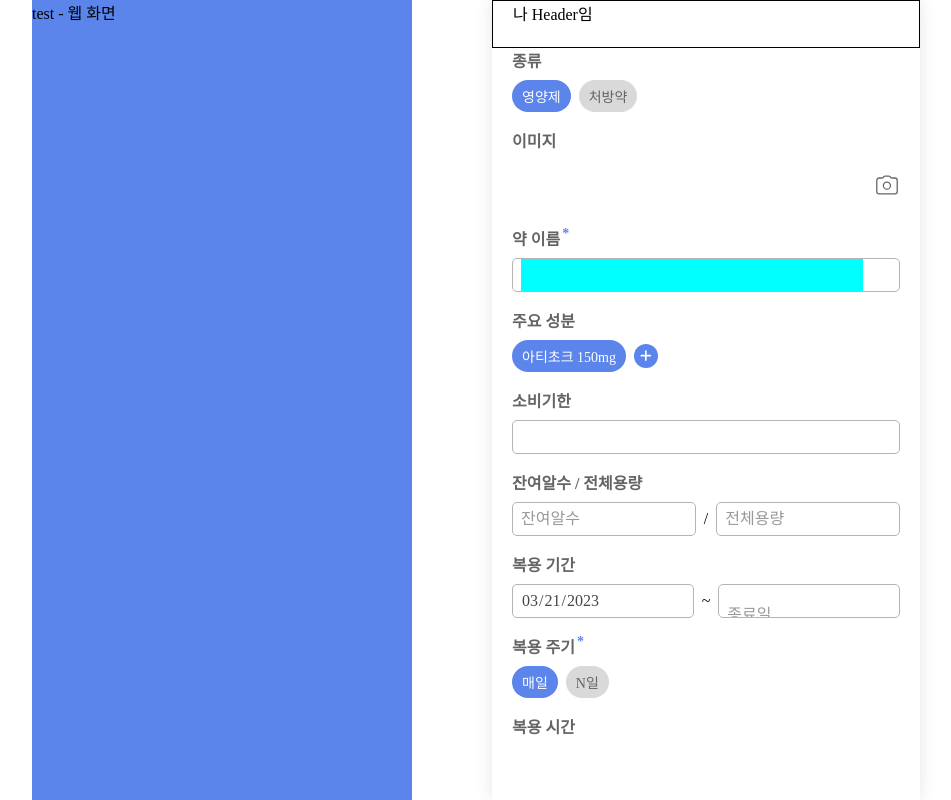
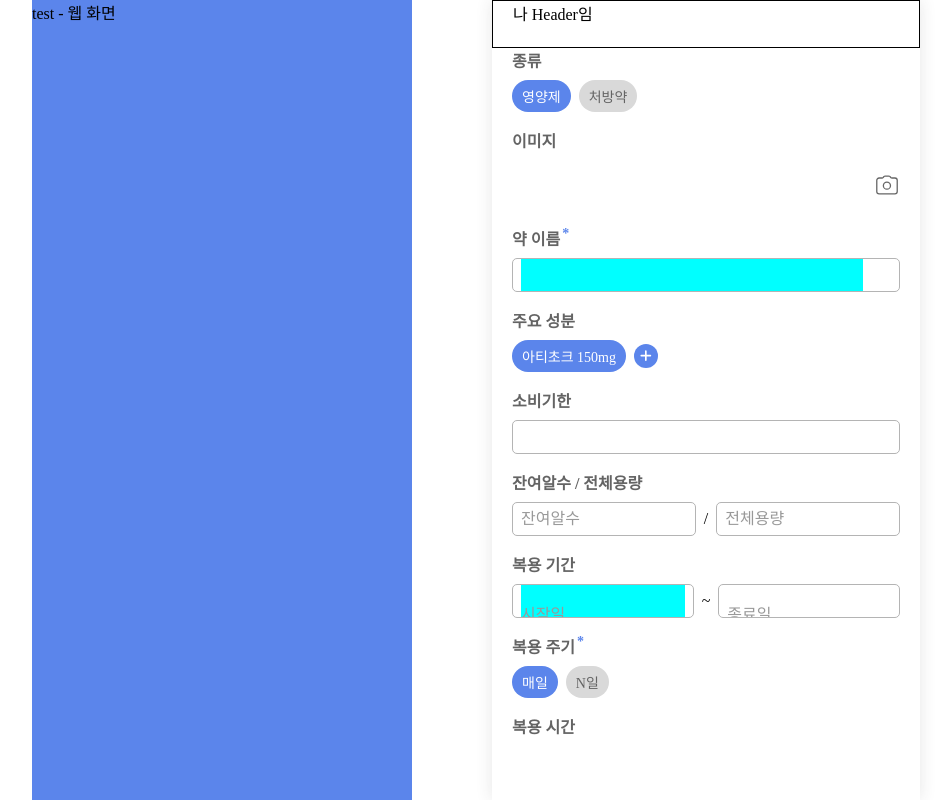
Before and after one commit to codestates-seb/seb42_main_013, a React (Create React App) app in the folder client/: page /datacreate in a window 1280 px wide. Shown: the whole page, without its empty margins (164-1115 px from the left). Built offline with nearby package versions, Linux system fonts and the light colour scheme; a web font is replaced by a local one.

Commit message:
[Docs] 객체 key 변경

```diff
--- a/client/src/pages/DataCreate.js
+++ b/client/src/pages/DataCreate.js
@@ -1,5 +1,5 @@
 import styled from "styled-components";
-import { faTimes, faPlus, faMinus } from '@fortawesome/free-solid-svg-icons';
+import { faPlus, faMinus } from '@fortawesome/free-solid-svg-icons';
 import { FontAwesomeIcon } from '@fortawesome/react-fontawesome';
 import { useState } from "react";
 import CreateModal from "../components/CreateModal";
@@ -93,13 +93,14 @@ function DataCrete() {
 
   const [data, setData] = useState(
     {
+      dataID: null,
       type: "supplement",
       img: null,
       name: "",
-      contains: [{
+      ingredients: [{
         ingredientId: null,
         ingredientName: '',
-        amount: ''
+        ingredientAmount: ''
       }],
       expiryDate: "",
       currentQty: "",
@@ -128,7 +129,7 @@ function DataCrete() {
       <InputSection>
         <h3>약 이름<p>*</p></h3>
         <div>
-          <DataInput required={1} minlength={1} type="text" data={data} setData={setData} value="name"/>
+          <DataInput required={1} minlength={1} type="text" data={data} setData={setData} name="name"/>
         </div>
       </InputSection>
       <InputSection>
@@ -147,17 +148,17 @@ function DataCrete() {
       <InputSection>
         <h3>잔여알수 / 전체용량</h3>
         <Box>
-          <DataInput placeholder="잔여알수" type="number" value="currentQty" data={data} setData={setData} />
+          <DataInput placeholder="잔여알수" type="number" name="currentQty" data={data} setData={setData} />
           /
-          <DataInput placeholder="전체용량" type="number" value="totalQty" data={data} setData={setData}/>
+          <DataInput placeholder="전체용량" type="number" name="totalQty" data={data} setData={setData}/>
         </Box>
       </InputSection>
       <InputSection>
         <h3>복용 기간</h3>
         <div>
-          <DataInput required={1} minlength={1} placeholder="시작일" type="date" value="startDate" data={data} setData={setData}/>
+          <DataInput required={1} minlength={1} placeholder="시작일" type="date" name="startDate" data={data} setData={setData}/>
           ~
-          <DataInput placeholder="종료일" type="date" value="endDate" data={data} setData={setData}/>
+          <DataInput placeholder="종료일" type="date" name="endDate" data={data} setData={setData}/>
         </div>
       </InputSection>
       <InputSection>
@@ -178,7 +179,7 @@ function DataCrete() {
         <h3>복용량<p>*</p></h3>
         <div>
         <AddBtn><FontAwesomeIcon icon={faMinus}/></AddBtn>
-        <DataInput required={1} placeholder="1회 복용량" type="number" value="dose" data={data} setData={setData} />
+        <DataInput required={1} placeholder="1회 복용량" type="number" name="dose" data={data} setData={setData} />
         <AddBtn><FontAwesomeIcon icon={faPlus}/></AddBtn>
         </div>
       </InputSection>
```
